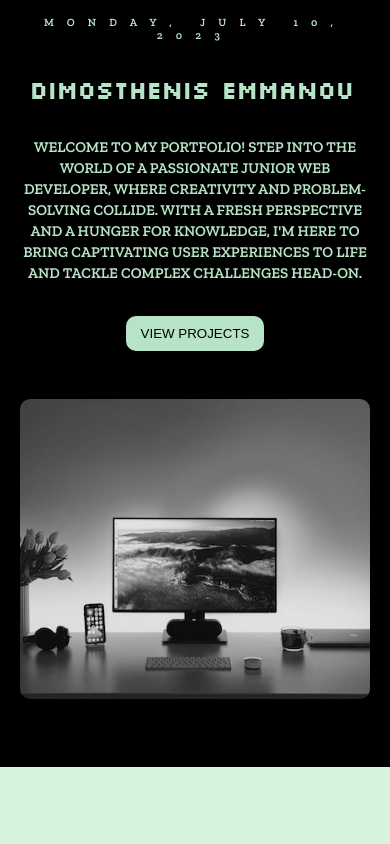
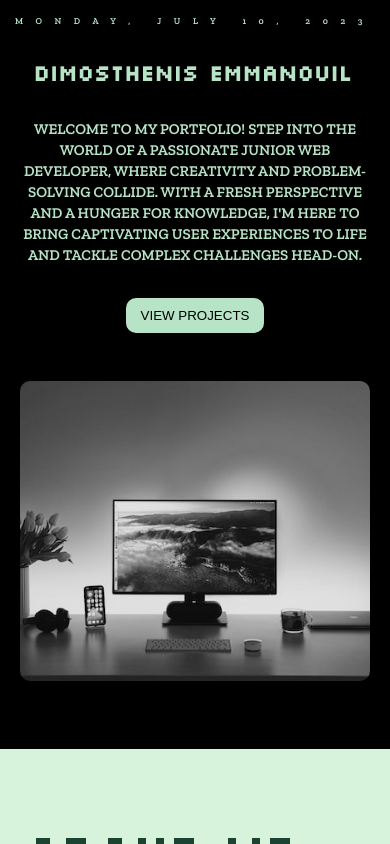
Before and after one commit to Albatraoz12/Portfolio, a React (Vite) app: page / in a window 390 px wide. Shown: the top 844 px of the page. Built offline with nearby package versions, Linux system fonts and the light colour scheme.

Commit message:
change font size to fit large mobile screens

```diff
--- a/src/components/header/header.scss
+++ b/src/components/header/header.scss
@@ -12,13 +12,13 @@
     padding-top: 1rem;
 
     .hero-date {
-      font-size: 11px;
+      font-size: 9px;
       text-transform: uppercase;
-      letter-spacing: 1.2em;
+      letter-spacing: 1.4em;
     }
 
     .hero-title {
-      font-size: 24px;
+      font-size: 22px;
       font-family: 'Silkscreen', cursive;
       border-right: 5px solid;
       width: 85%;
```
